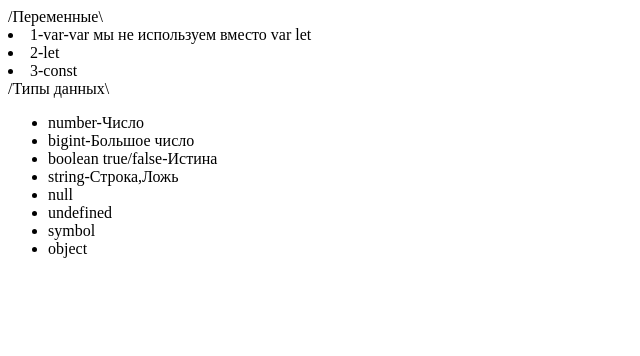
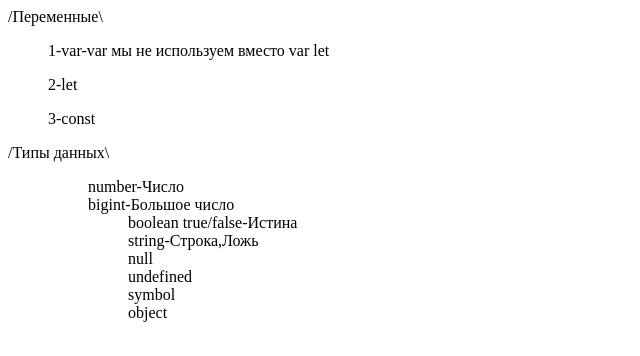
Before and after one commit to Gamer100111/lessons-1, a plain HTML site: page index.html in a window 1280 px wide. Shown: the whole page, without its empty margins (0-640 px from the left). Drawn offline with Linux system fonts and the light colour scheme.

Commit message:
Update index.html

```diff
--- a/index.html
+++ b/index.html
@@ -1,17 +1,17 @@
     /Переменные\
-    <li>1-var-var мы не используем вместо var let</li>
-    <li>2-let</li>
-    <li>3-const</li>
+    <ol>1-var-var мы не используем вместо var let</ol>
+    <ol>2-let</ol>
+    <ol>3-const</ol>
 
 
 /Типы данных\
-<ul>
-    <li>number-Число</li>
-    <li>bigint-Большое число
-    <li>boolean true/false-Истина</li>
-    <li>string-Строка,Ложь</li>
-    <li>null</li>
-    <li>undefined</li>
-    <li>symbol</li>
-    <li>object</li>
-</ul>
+<ol>
+    <ol>number-Число</ol>
+    <ol>bigint-Большое число
+    <ol>boolean true/false-Истина</ol>
+    <ol>string-Строка,Ложь</ol>
+    <ol>null</ol>
+    <ol>undefined</ol>
+    <ol>symbol</ol>
+    <ol>object</ol>
+</ol>
```
